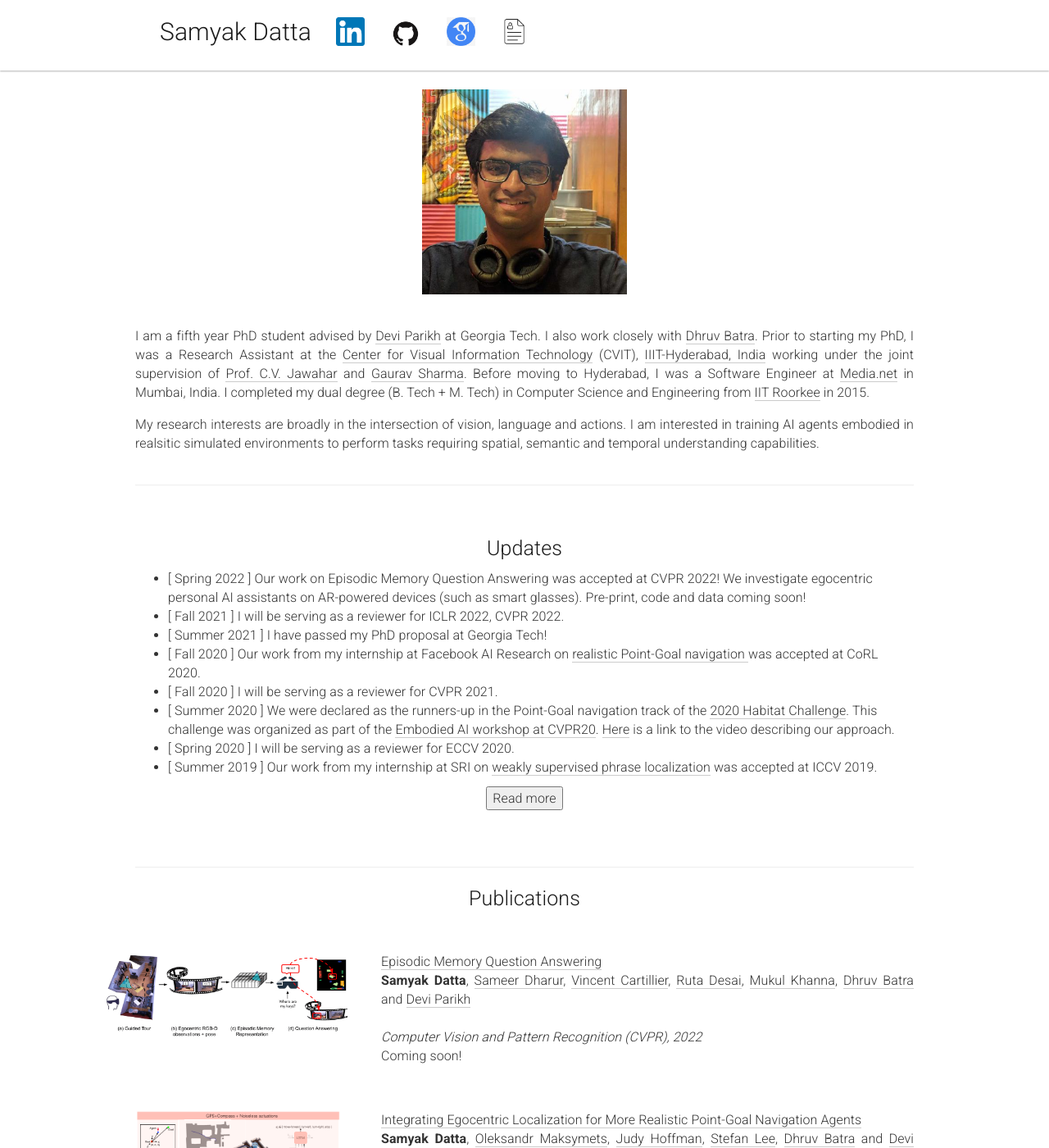
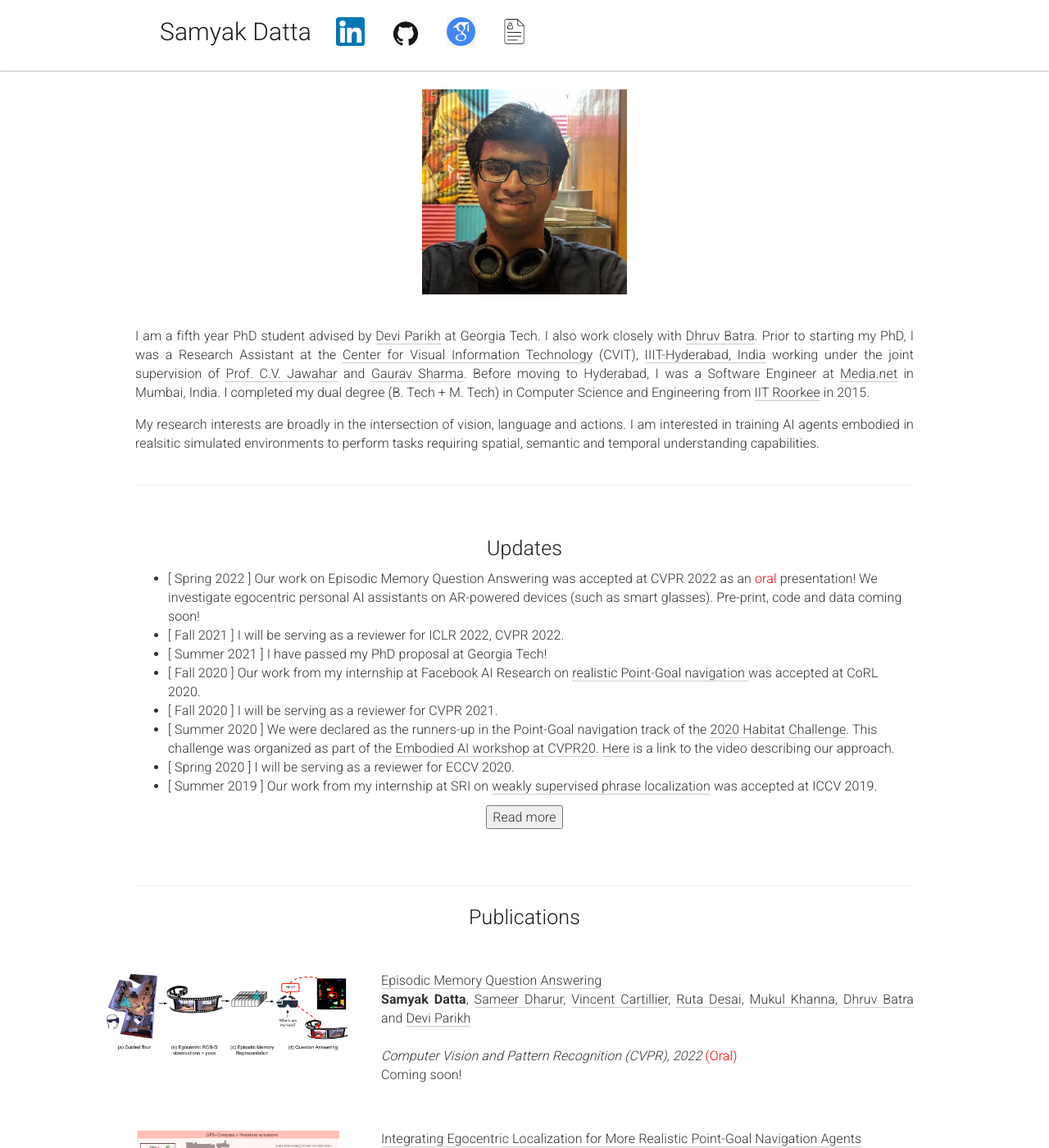
Before and after one commit to samyak-268/samyak-268.github.io, a Jekyll site: the page built from _pages/home.md, in a window 1280 px wide and 1400 px high. Shown: the whole window at 82% size. Built offline with Jekyll 4.4.1, drawn with Linux system fonts in a browser that asks for light colours.

Commit message:
Updates EMQA as an oral at CVPR22

```diff
--- a/_pages/home.md
+++ b/_pages/home.md
@@ -43,7 +43,7 @@ acknowledgements: ""
   <div class="col-xs-12 content hideContent">
     <ul>
       <li>
-        [ Spring 2022 ] Our work on Episodic Memory Question Answering was accepted at CVPR 2022! We investigate egocentric personal AI assistants on AR-powered devices (such as smart glasses). Pre-print, code and data coming soon!
+        [ Spring 2022 ] Our work on Episodic Memory Question Answering was accepted at CVPR 2022 as an <span style="color:red;">oral</span> presentation! We investigate egocentric personal AI assistants on AR-powered devices (such as smart glasses). Pre-print, code and data coming soon!
       </li>
       <li>
         [ Fall 2021 ] I will be serving as a reviewer for ICLR 2022, CVPR 2022.
@@ -154,7 +154,7 @@ acknowledgements: ""
       <a href="https://www.cc.gatech.edu/~parikh/">Devi Parikh</a>
 
       <br><br>
-      <em>Computer Vision and Pattern Recognition (CVPR), 2022</em><br>
+      <em>Computer Vision and Pattern Recognition (CVPR), 2022</em> <span style="color:red;">(Oral)</span> <br>
       Coming soon!
 
       <!-- <a href="></a> -->
```
